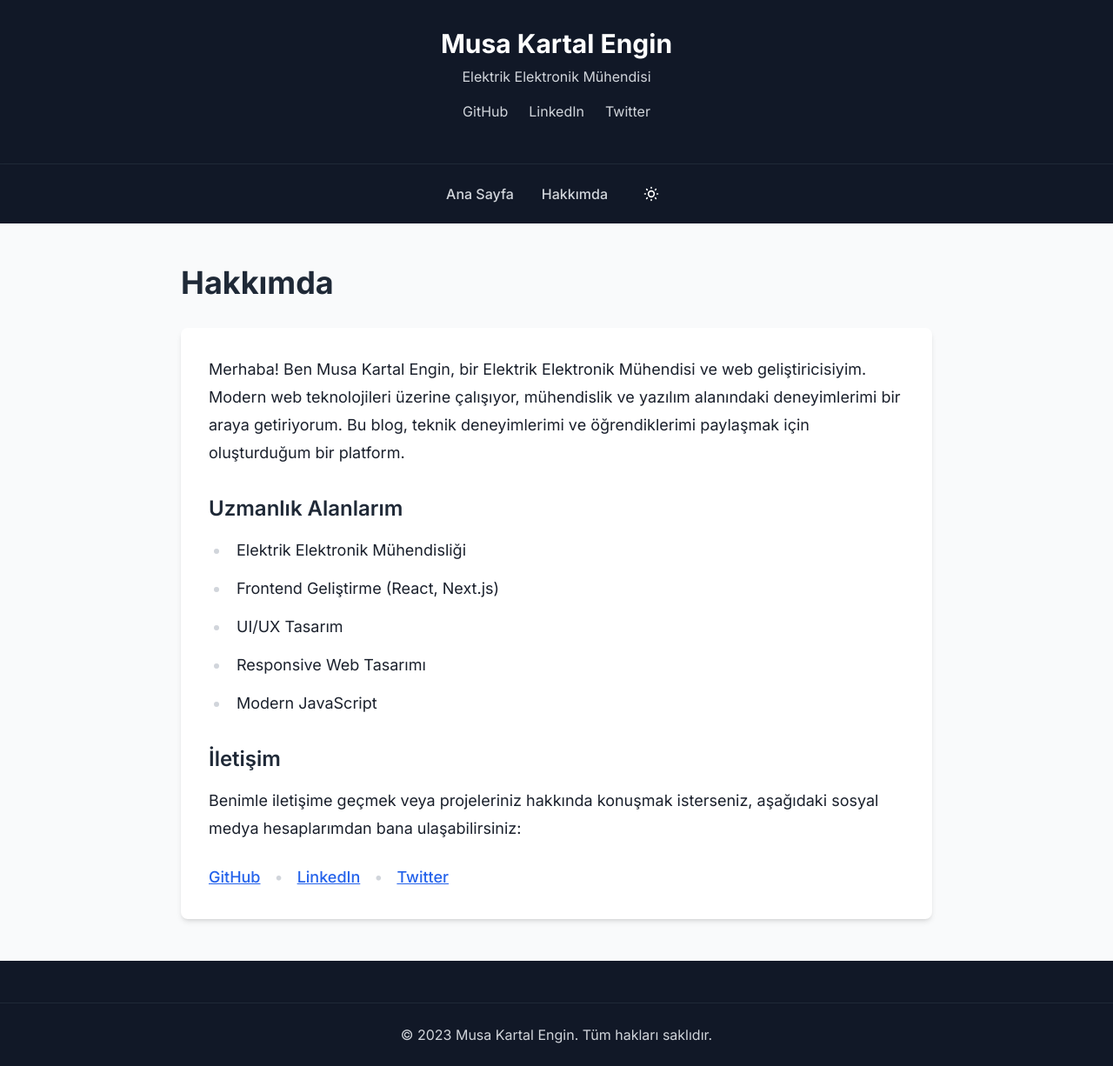
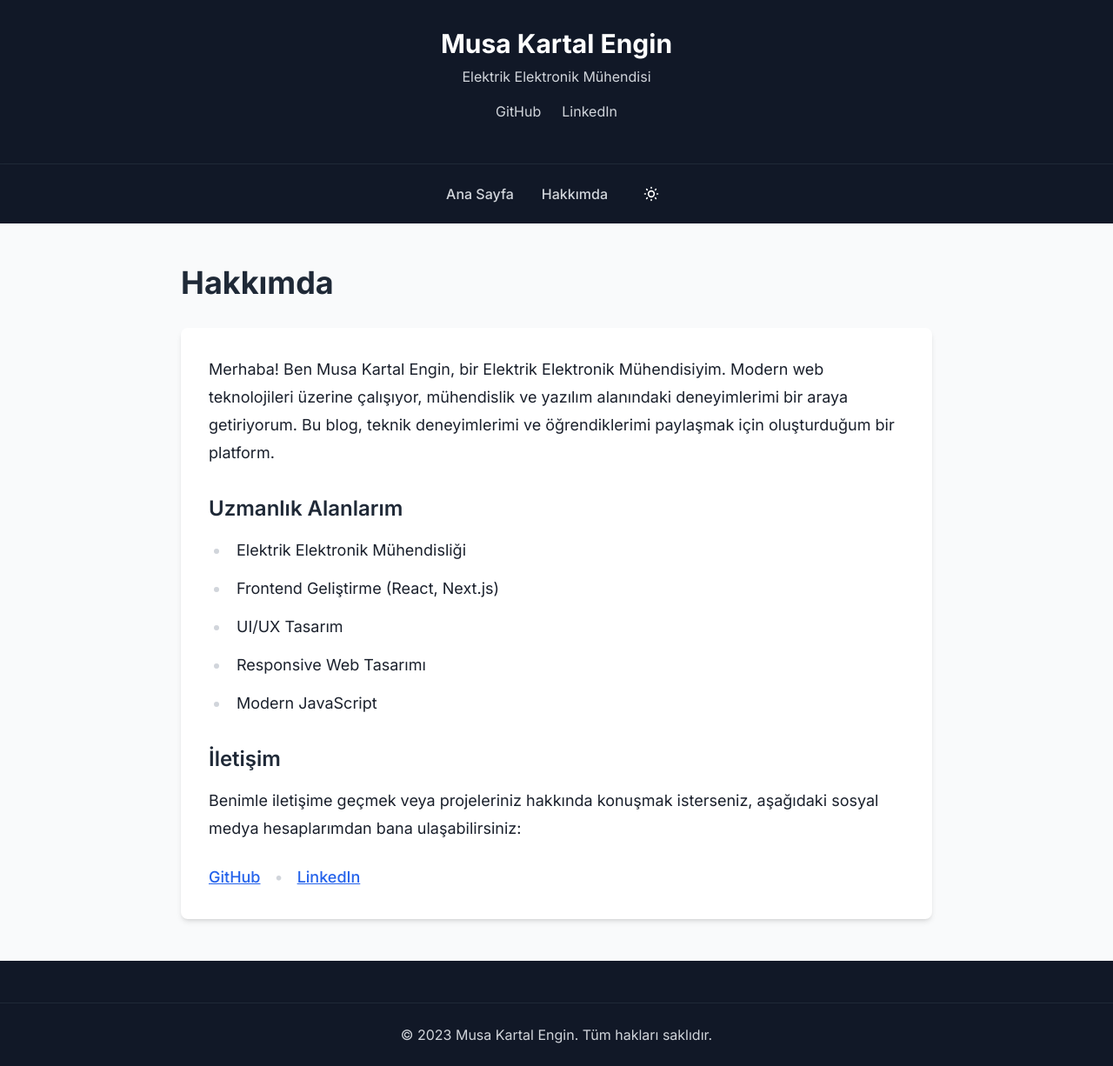
Before and after one commit to musakartalengin/Sitem, a Next.js app: page /hakkimda in a window 1280 px wide. Shown: the whole page at 87% size. Built offline with nearby package versions, Linux system fonts and the light colour scheme.

Commit message:
Remove web developer title from about page and metadata

```diff
--- a/src/app/hakkimda/page.tsx
+++ b/src/app/hakkimda/page.tsx
@@ -7,7 +7,7 @@ export default function AboutPage() {
         <div className="bg-white rounded-lg shadow-md p-8">
           <div className="prose prose-lg max-w-none">
             <p className="mb-6">
-              Merhaba! Ben Musa Kartal Engin, bir Elektrik Elektronik Mühendisi ve web geliştiricisiyim.
+              Merhaba! Ben Musa Kartal Engin, bir Elektrik Elektronik Mühendisiyim.
               Modern web teknolojileri üzerine çalışıyor, mühendislik ve yazılım alanındaki deneyimlerimi
               bir araya getiriyorum. Bu blog, teknik deneyimlerimi ve öğrendiklerimi paylaşmak için
               oluşturduğum bir platform.
@@ -32,14 +32,11 @@ export default function AboutPage() {
               aşağıdaki sosyal medya hesaplarımdan bana ulaşabilirsiniz:
             </p>
             <div className="flex gap-4">
-              <a href="https://github.com/yourusername" target="_blank" rel="noopener noreferrer"
+              <a href="https://github.com/musakartalengin" target="_blank" rel="noopener noreferrer"
                  className="text-blue-600 hover:text-blue-800">GitHub</a>
               <span className="text-gray-300">•</span>
-              <a href="https://linkedin.com/in/yourusername" target="_blank" rel="noopener noreferrer"
+              <a href="https://linkedin.com/in/musa-kartal-engin-34b64b189/" target="_blank" rel="noopener noreferrer"
                  className="text-blue-600 hover:text-blue-800">LinkedIn</a>
-              <span className="text-gray-300">•</span>
-              <a href="https://twitter.com/yourusername" target="_blank" rel="noopener noreferrer"
-                 className="text-blue-600 hover:text-blue-800">Twitter</a>
             </div>
           </div>
         </div>
--- a/src/app/metadata.ts
+++ b/src/app/metadata.ts
@@ -1,6 +1,6 @@
 import { Metadata } from 'next'
 
 export const metadata: Metadata = {
-  title: 'Musa Kartal Engin - Elektrik Elektronik Mühendisi & Web Geliştirici',
-  description: 'Elektrik Elektronik Mühendisi ve web geliştiricisi. Web geliştirme, teknoloji ve yazılım hakkında blog yazıları.',
+  title: 'Musa Kartal Engin - Elektrik Elektronik Mühendisi',
+  description: 'Elektrik Elektronik Mühendisi. Web geliştirme, teknoloji ve yazılım hakkında blog yazıları.',
 }
--- a/src/components/Header.tsx
+++ b/src/components/Header.tsx
@@ -10,14 +10,11 @@ export default function Header() {
         <h1 className="text-3xl font-bold text-gray-800 dark:text-white mb-2">Musa Kartal Engin</h1>
         <p className="text-gray-600 dark:text-gray-300 mb-4">Elektrik Elektronik Mühendisi</p>
         <div className="flex justify-center gap-6 mb-4">
-          <a href="https://github.com/yourusername" target="_blank" rel="noopener noreferrer" className="text-gray-600 dark:text-gray-300 hover:text-gray-800 dark:hover:text-white">
+          <a href="https://github.com/musakartalengin" target="_blank" rel="noopener noreferrer" className="text-gray-600 dark:text-gray-300 hover:text-gray-800 dark:hover:text-white">
             GitHub
           </a>
-          <a href="https://linkedin.com/in/yourusername" target="_blank" rel="noopener noreferrer" className="text-gray-600 dark:text-gray-300 hover:text-gray-800 dark:hover:text-white">
+          <a href="https://linkedin.com/in/musa-kartal-engin-34b64b189/" target="_blank" rel="noopener noreferrer" className="text-gray-600 dark:text-gray-300 hover:text-gray-800 dark:hover:text-white">
             LinkedIn
-          </a>
-          <a href="https://twitter.com/yourusername" target="_blank" rel="noopener noreferrer" className="text-gray-600 dark:text-gray-300 hover:text-gray-800 dark:hover:text-white">
-            Twitter
           </a>
         </div>
       </div>
```
